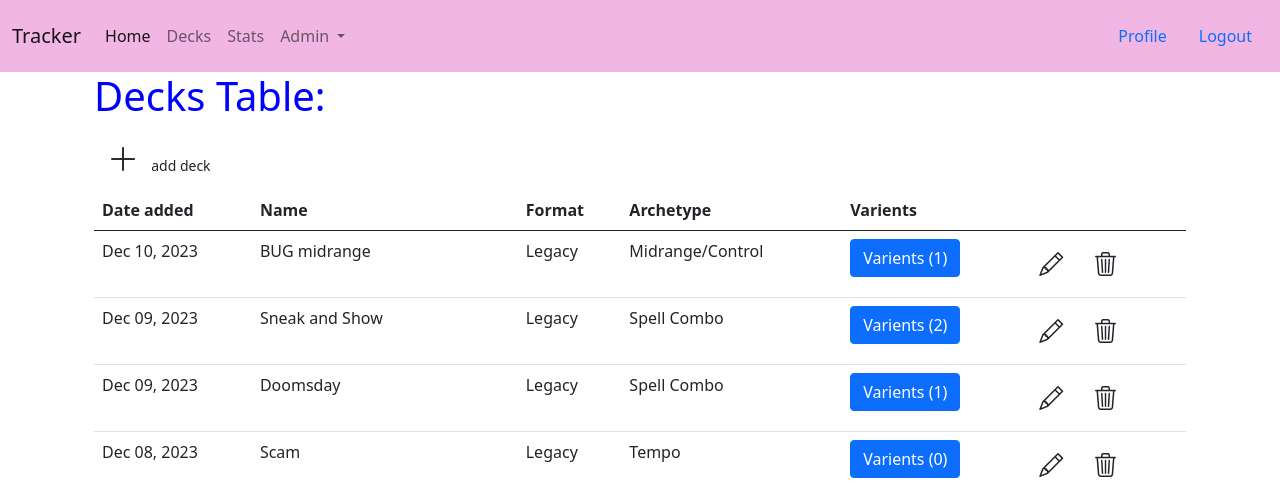
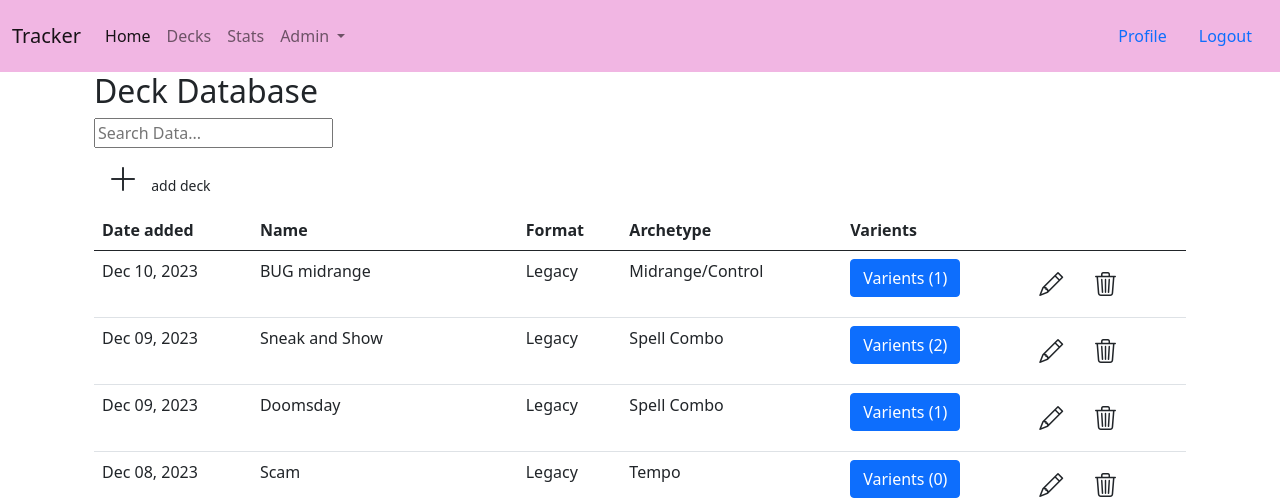
Before and after one commit to sctilley/mject, a Django app: page /decks/ in a window 1280 px wide. Shown: the top 498 px of the page. Run offline with Django 4.2, Linux system fonts and the light colour scheme; a user stored in the database is signed in; data comes from the database, SQL or seed files in the repository; some libraries are stand-ins or nearby versions.

Commit message:
added search on decks

```diff
--- a/core/templates/core/decks.html
+++ b/core/templates/core/decks.html
@@ -3,7 +3,10 @@
 
 
     <div class="container">
-        <h1>Decks Table:</h1>
+        <h2>Deck Database</h2>
+        <div class="input-group">
+            <input type="search" placeholder="Search Data...">
+        </div>
         <button class='btn' hx-get="{% url 'add_deck' %}" hx-target="next tbody" hx-swap="afterbegin">
             <i class="bi bi-plus-lg" style="font-size: 2rem;"></i>
             <small class="ms-2">add deck</small>
--- a/core/templates/core/partials/decks/decks_table.html
+++ b/core/templates/core/partials/decks/decks_table.html
@@ -1,3 +1,4 @@
+{% load static %}
 <table class="table table-hover">
     <thead>
         <th>Date added</th>
@@ -67,3 +68,5 @@
         {% endfor %}
     </tbody>
 </table>
+
+<script src="{% static 'tablesearchsortx.js' %}"></script>
--- /dev/null
+++ b/static/tablesearchsortx.js
@@ -0,0 +1,91 @@
+/**
+Responsive HTML Table With Pure CSS - Web Design/UI Design
+
+Code written by:
+👨🏻‍⚕️ @Coding Design (Jeet Saru)
+
+> You can do whatever you want with the code. However if you love my content, you can **SUBSCRIBED** my YouTube Channel.
+
+🌎link: www.youtube.com/codingdesign
+*/
+
+const search = document.querySelector('.input-group input'),
+    table_rows = document.querySelectorAll('tbody tr'),
+    table_headings = document.querySelectorAll('thead th');
+
+// 1. Searching for specific data of HTML table
+search.addEventListener('input', searchTable);
+
+function searchTable() {
+    console.log("search table active");
+    table_rows.forEach((row, i) => {
+        let table_data = row.textContent.toLowerCase(),
+            search_data = search.value.toLowerCase();
+            console.log("searching for...", search_data)
+
+        row.classList.toggle('d-none', table_data.indexOf(search_data) < 0);
+        row.style.setProperty('--delay', i / 25 + 's');
+    })
+
+    document.querySelectorAll('tbody tr:not(.hide)').forEach((visible_row, i) => {
+        visible_row.style.backgroundColor = (i % 2 == 0) ? 'transparent' : '#0000000b';
+    });
+}
+
+
+// 2. Sorting | Ordering data of HTML table
+
+table_headings.forEach((head, i) => {
+    let sort_asc = true;
+    head.onclick = () => {
+        console.log("clucked", head)
+
+
+        if (head.getElementsByTagName('i')[0].classList.contains("bi-caret-down")) {
+            console.log("sort");
+            table_headings.forEach(head => head.classList.remove('active'));
+            head.classList.add('active');
+
+            head.classList.toggle('asc', sort_asc);
+            sort_asc = head.classList.contains('asc') ? false : true;
+
+            head.getElementsByTagName('i')[0].classList.toggle("bi-caret-up");
+
+            sortTable(i, sort_asc, head);
+
+        } else {
+            console.log("do not sort")
+        }
+
+
+    }
+})
+
+
+function sortTable(column, sort_asc, head) {
+    [...table_rows].sort((a, b) => {
+        // let first_row = a.querySelectorAll('td')[column].textContent.toLowerCase(),
+        //     second_row = b.querySelectorAll('td')[column].textContent.toLowerCase();
+
+
+        if (head.textContent.includes("Date")) {
+                var xxx = convertDate(a.querySelectorAll('td')[column].textContent),
+                    yyy = convertDate(b.querySelectorAll('td')[column].textContent);
+            } else {
+                var xxx = a.querySelectorAll('td')[column].textContent,
+                    yyy = b.querySelectorAll('td')[column].textContent;
+            }
+
+
+        let first_row = (isNaN(xxx)) ? (xxx.toLowerCase() === '-')? 0 : xxx.toLowerCase(): parseFloat(xxx);
+        let second_row = (isNaN(yyy)) ? (yyy.toLowerCase() === '-')? 0 : yyy.toLowerCase(): parseFloat(yyy);
+
+        return sort_asc ? (first_row < second_row ? 1 : -1) : (first_row < second_row ? -1 : 1);
+    })
+        .map(sorted_row => document.querySelector('tbody').appendChild(sorted_row));
+}
+
+function convertDate(d) {
+    var p = d.split("/");
+    return +(p[2]+p[0]+p[1]);
+  }
```
Also changed, not shown: static/main.css (line endings or trailing spaces).
